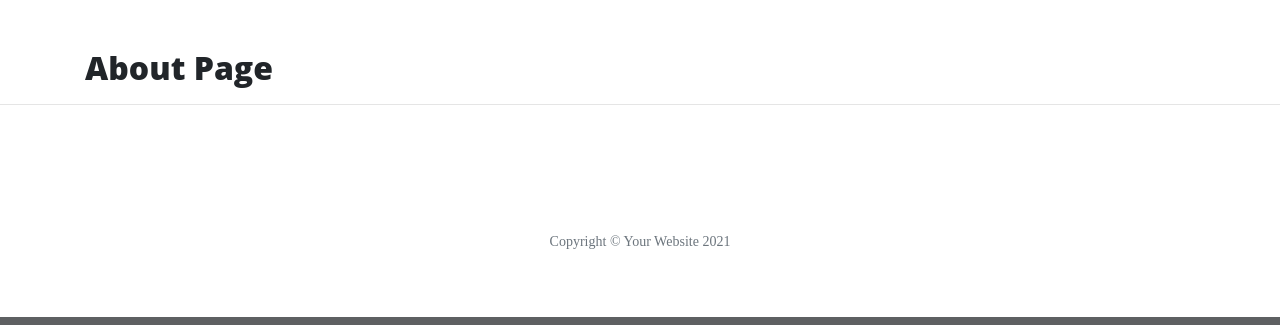
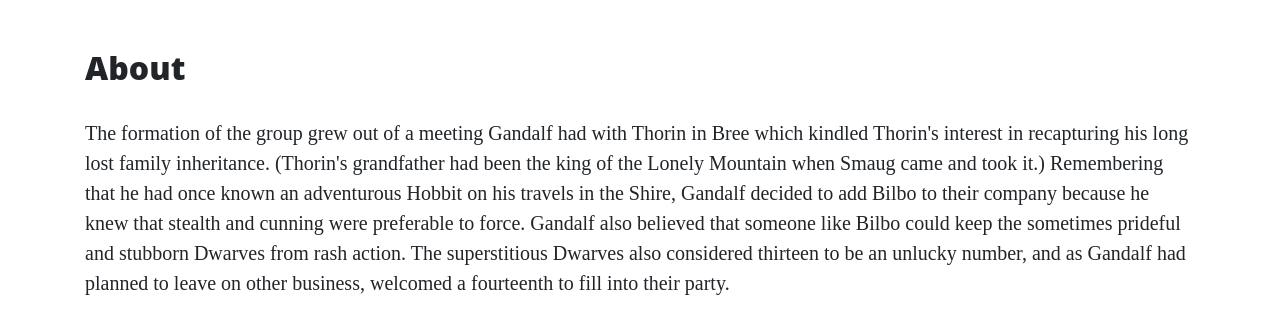
Before and after one commit to TomDillane/thorin-flask-app, a Flask app: page /about in a window 1280 px wide. Shown: the part 629-954 px from the top of the page. Run offline with Flask 2, Linux system fonts and the light colour scheme; some libraries are stand-ins or nearby versions.

Commit message:
Feat: multiple updates for Flask walkthrough

```diff
--- a/run.py
+++ b/run.py
@@ -1,4 +1,5 @@
 import os
+import json
 from flask import Flask, render_template
 
 
@@ -12,17 +13,20 @@ def index():
 
 @app.route("/about")
 def about():
-    return render_template("about.html")
+    data = []
+    with open("data/company.json", "r") as json_data:
+        data = json.load(json_data)
+    return render_template("about.html", page_title="About", company=data)
 
 
 @app.route("/contact")
 def contact():
-    return render_template("contact.html")
+    return render_template("contact.html", page_title="Contact")
 
 
 @app.route("/careers")
 def careers():
-    return render_template("careers.html")
+    return render_template("careers.html", page_title="Careers")
 
 
 if __name__ == "__main__":
--- /dev/null
+++ b/static/css/style.css
@@ -0,0 +1,3 @@
+.col-md-5 img {
+    width: 100%;
+}
--- a/templates/about.html
+++ b/templates/about.html
@@ -1,4 +1,57 @@
 {% extends "base.html" %}
 {% block content %}
-    <h2>About Page</h2>
+
+
+
+    <h2>{{ page_title }}</h2>
+    <p>
+        The formation of the group grew out of a meeting Gandalf had with Thorin in Bree which kindled Thorin's interest in
+        recapturing his long lost family inheritance. (Thorin's grandfather had been the king of the Lonely Mountain when
+        Smaug came and took it.) Remembering that he had once known an adventurous Hobbit on his travels in the Shire,
+        Gandalf decided to add Bilbo to their company because he knew that stealth and cunning were preferable to force.
+        Gandalf also believed that someone like Bilbo could keep the sometimes prideful and stubborn Dwarves from rash
+        action. The superstitious Dwarves also considered thirteen to be an unlucky number, and as Gandalf had planned to
+        leave on other business, welcomed a fourteenth to fill into their party.
+    </p>
+
+    {% for member in company %}
+
+        <div class="row featurette">
+
+            {% if loop.index % 2 != 0 %}
+
+                <div class="col-md-7">
+                    <h3>{{ loop.index }}. {{ member.name }}</h3>
+                    <p>
+                        {{ member.description }}
+                    </p>
+                </div>
+                <div class="col-md-5">
+                    <img src="{{ member.image_source }}" alt="" class="featurette-image image-responsive">
+                </div>
+
+            {% else %}
+
+                <div class="col-md-5">
+                    <img src="{{ member.image_source }}" alt="" class="featurette-image image-responsive">
+                </div>
+                <div class="col-md-7">
+                    <h3>{{ loop.index }}. {{ member.name }}</h3>
+                    <p>
+                        {{ member.description }}
+                    </p>
+                </div>
+
+            {% endif %}
+
+        </div>
+
+        {% if loop.index != loop.length %}
+
+            <hr class="featurette-divider">
+
+        {% endif %}
+
+    {% endfor %}
+
 {% endblock %}
--- a/templates/base.html
+++ b/templates/base.html
@@ -4,8 +4,9 @@
 <head>
     <meta charset="UTF-8">
     <meta name="viewport" content="width=device-width, initial-scale=1.0">
-    <link rel="stylesheet" href="{{ url_for('static', filename='vendor/bootstrap/css/bootstrap.min.css')}}">
-    <link rel="stylesheet" href="{{ url_for('static', filename='css/clean-blog.min.css') }}">
+    <link rel="stylesheet" href="{{ url_for('static', filename='vendor/bootstrap/css/bootstrap.min.css')}}" type="text/css">
+    <link rel="stylesheet" href="{{ url_for('static', filename='css/clean-blog.min.css') }}" type="text/css">
+    <link rel="stylesheet" href="{{ url_for('static', filename='css/style.css') }}" type="text/css">
     <title>Hello Flask</title>
 </head>
 
--- a/templates/careers.html
+++ b/templates/careers.html
@@ -1,4 +1,4 @@
 {% extends "base.html" %}
 {% block content %}
-    <h2>Come Work With Us!</h2>
+    <h2>{{ page_title }}</h2>
 {% endblock %}
--- a/templates/contact.html
+++ b/templates/contact.html
@@ -1,4 +1,4 @@
 {% extends "base.html" %}
 {% block content %}
-    <h2>Contact Us</h2>
+    <h2>{{ page_title }}</h2>
 {% endblock %}
```
